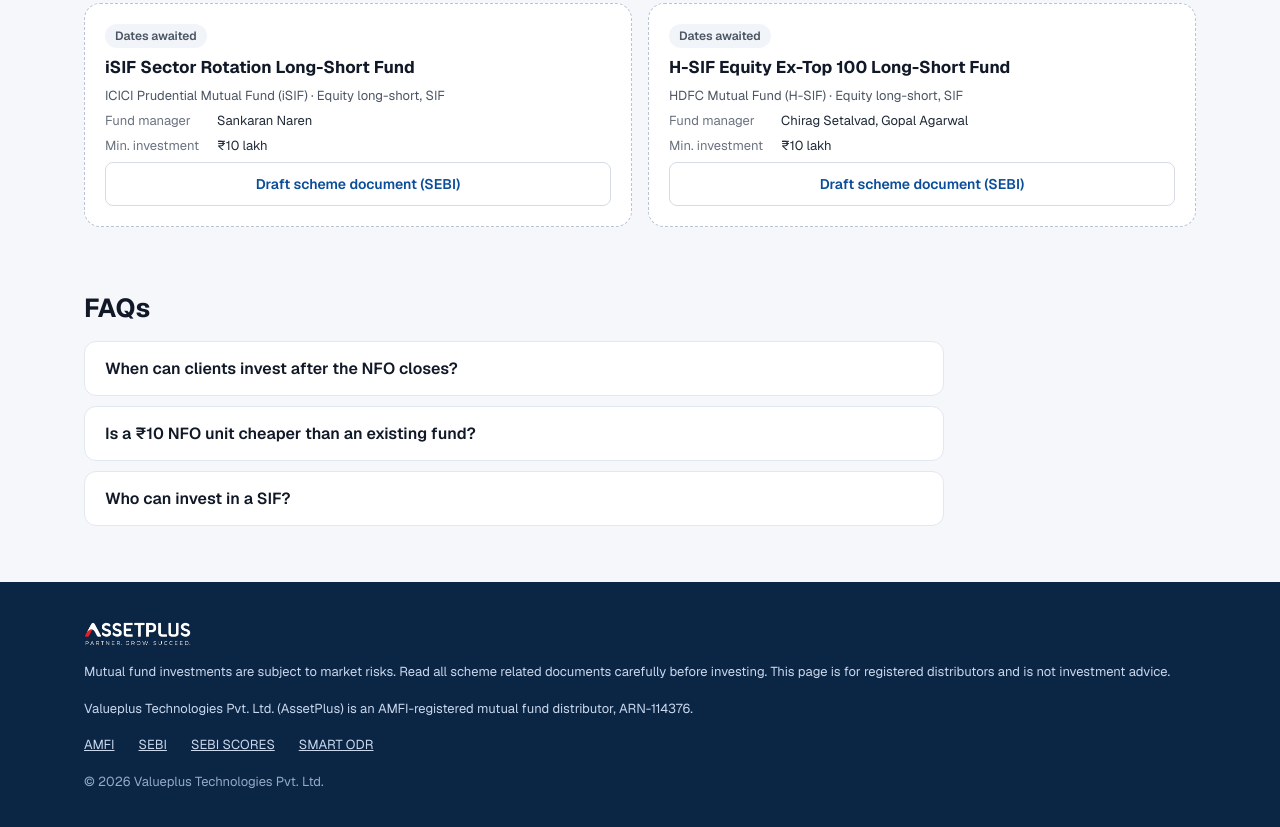
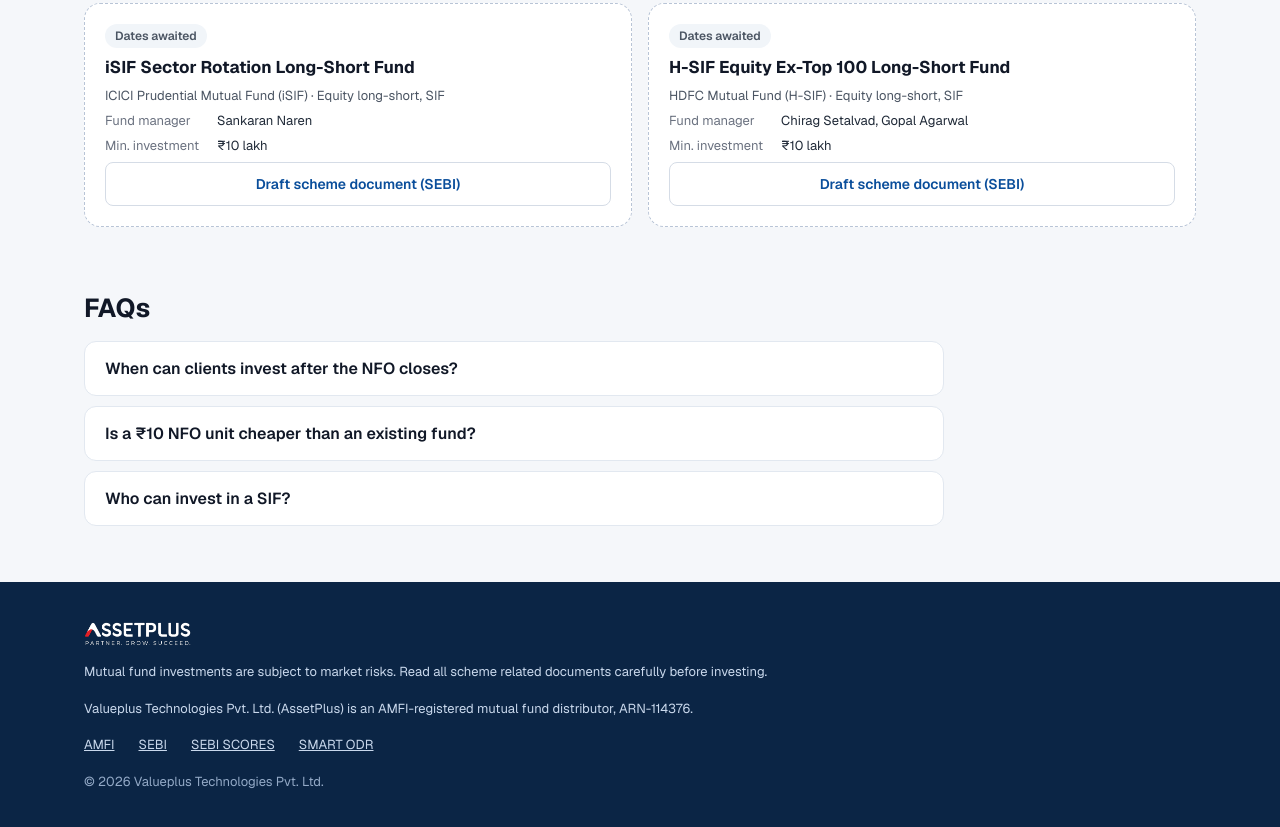
Before and after one commit to narashimanv/nfo-desk, a plain HTML site: page index.html in a window 1280 px wide. Shown: the part 2213-3040 px from the top of the page. Drawn offline with nearby package versions, Linux system fonts and the light colour scheme.

Commit message:
Remove distributor note from footer
Co-Authored-By: Claude Opus 5.5 <noreply@anthropic.com>
Claude-Session: https://claude.ai/code/session_019XfLhaicrvKnRXcBnvEGGS

```diff
--- a/index.html
+++ b/index.html
@@ -128,7 +128,7 @@ footer p{margin:0}footer a{color:#C9D8EC}footer a:hover{color:#fff}
 <footer>
 <div class="wrap">
 <img src="assetplus-logo.png" alt="AssetPlus" style="height:24px;width:auto;align-self:flex-start">
-<p>Mutual fund investments are subject to market risks. Read all scheme related documents carefully before investing. This page is for registered distributors and is not investment advice.</p>
+<p>Mutual fund investments are subject to market risks. Read all scheme related documents carefully before investing.</p>
 <p>Valueplus Technologies Pvt. Ltd. (AssetPlus) is an AMFI-registered mutual fund distributor, ARN-114376.</p>
 <div style="display:flex;flex-wrap:wrap;gap:8px 24px">
 <a href="https://www.amfiindia.com">AMFI</a><a href="https://www.sebi.gov.in">SEBI</a><a href="https://scores.sebi.gov.in">SEBI SCORES</a><a href="https://smartodr.in">SMART ODR</a>
```
